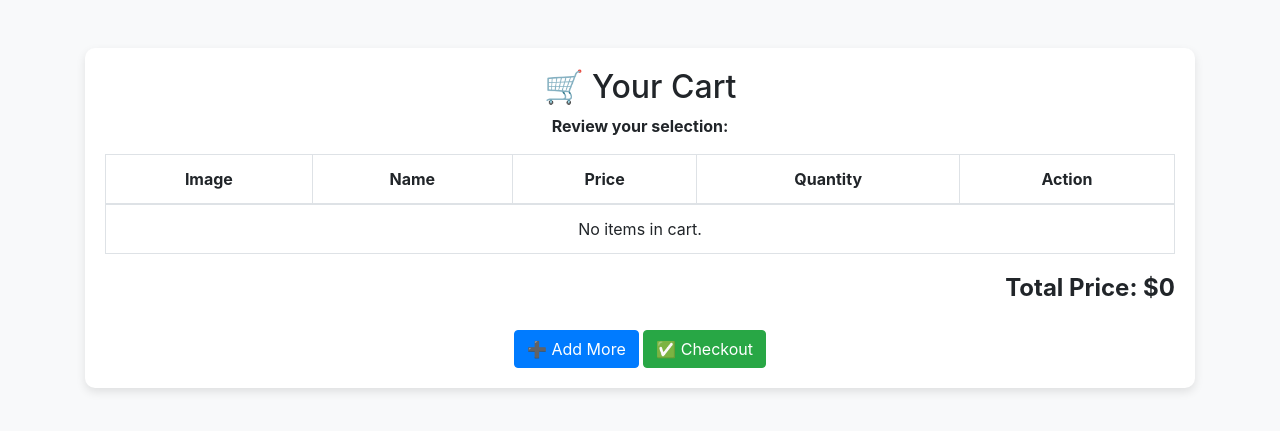
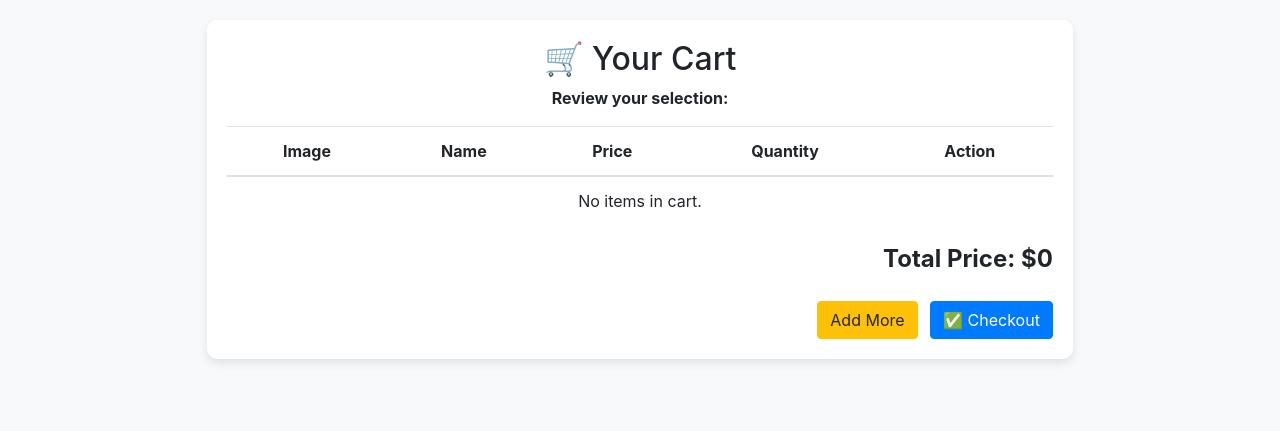
Before and after one commit to Soda-Morn/VC1-Group06-Cafe-Shop, a PHP site: page /views/order_card/order_card.php in a window 1280 px wide. Shown: the top 431 px of the page. Run offline with PHP 8.4, Linux system fonts and the light colour scheme.

Commit message:
style(feature/card_order):added change style card and button[VC01G6-127]

```diff
--- a/views/order_card/order_card.php
+++ b/views/order_card/order_card.php
@@ -11,8 +11,8 @@
             background-color: #f8f9fa;
         }
         .cart-container {
-            max-width: auto;
-            margin-top: 20px;
+            width: 78%;
+            margin: 20px auto;
             background: white;
             padding: 20px;
             border-radius: 10px;
@@ -23,11 +23,6 @@
             height: 60px;
             object-fit: cover;
             border-radius: 5px;
-        }
-        .quantity-controls {
-            display: flex;
-            align-items: center;
-            justify-content: center;
         }
           .quantity-controls button {
             border: none;
@@ -41,17 +36,22 @@
             border-radius: 5px;
             transition: 0.3s;
         }
-
-        .quantity-controls button:hover {
-            background: #0056b3;
-        }
-
     .quantity-input {
         width: 50px;
         text-align: center;
         font-size: 1rem;
         border: none;
         outline: none;
+    }
+    .total-price {
+        font-size: 1.5em;
+        font-weight: bold;
+        text-align: right;
+        margin-top: 10px;
+    }
+
+    .btn-remove:hover {
+        background: #c82333;
     }
         .total-price {
             font-size: 1.5em;
@@ -70,15 +70,18 @@
         .btn-remove:hover {
             background: #c82333;
         }
+
+
+
     </style>
 </head>
 <body>
-    <div class="container mt-5">
+    <div class="container mt-9">
         <div class="cart-container">
             <h2 class="text-center">🛒 Your Cart</h2>
             <p class="text-center"><strong>Review your selection:</strong></p>
 
-            <table class="table table-bordered">
+            <table class="table">
                 <thead>
                     <tr class="text-center">
                         <th>Image</th>
@@ -122,9 +125,10 @@
                 <span>Total Price: $<span id="total-price"><?= $total ?></span></span>
             </div>
 
-            <div class="text-center mt-4">
-                <a href="/order_menu" class="btn btn-primary">➕ Add More</a>
-                <button class="btn btn-success">✅ Checkout</button>
+            <div class="text-right mt-4">
+                <a href="/order_menu" class="btn btn-warning"><i class="fa-solid fa-plus" style="color: #ffffff;"></i> Add More</a>
+                <!-- Checkout button aligned to the right -->
+                <button class="btn btn-primary ml-2">✅ Checkout</button>
             </div>
         </div>
     </div>
@@ -166,5 +170,4 @@
     </script>
 
 </body>
-
 </html>
```
Also changed, not shown: uploads/1742801876_Screenshot 2025-03-11 130814.png (added), uploads/1742803576_Screenshot 2025-03-11 130814.png (added), uploads/1742803679_Screenshot 2025-03-11 130814.png (added), uploads/1742803717_photo_2025-01-03_09-48-47.jpg (added), uploads/1742804733_photo_2024-11-04_19-33-46.jpg (added). Lines whose indentation alone changed are shown as unchanged.
